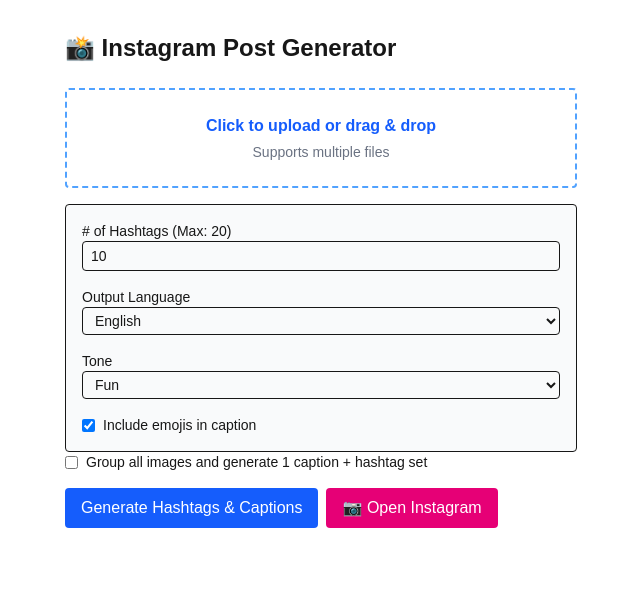
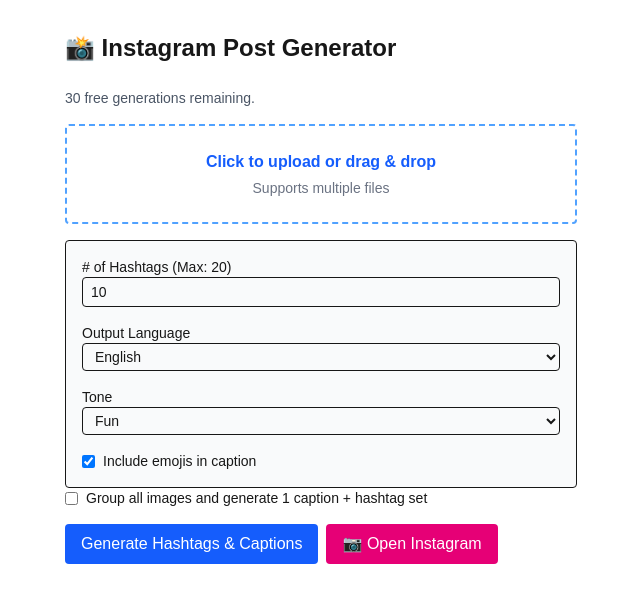
Before and after one commit to jmgtheworld/hashtag-generator, a Next.js app: page / in a window 1280 px wide. Shown: the top 602 px of the page, without its empty margins (319-959 px from the left). Built offline with nearby package versions, Linux system fonts and the light colour scheme.

Commit message:
new updates with max limit

```diff
--- a/app/page.tsx
+++ b/app/page.tsx
@@ -1,6 +1,11 @@
 "use client";
 
-import { useState } from "react";
+import { useState, useEffect } from "react";
+import { toast } from "react-toastify";
+
+import "react-toastify/dist/ReactToastify.css";
+
+import { ToastContainer } from "react-toastify";
 import ImageUploader from "./components/ImageUploader";
 
 export default function Home() {
@@ -22,6 +27,21 @@
   const [language, setLanguage] = useState("English"); // Default to English
   const [editableResults, setEditableResults] = useState<string[]>([]);
   const [cancelMessage, setCancelMessage] = useState(false);
+  const [usageCount, setUsageCount] = useState(() => {
+    if (typeof window !== "undefined") {
+      const stored = localStorage.getItem("usageCount");
+      return stored ? parseInt(stored, 10) : 0;
+    }
+    return 0;
+  });
+
+  const MAX_USAGE = 30; // or any number you want
+
+  useEffect(() => {
+    if (typeof window !== "undefined") {
+      localStorage.setItem("usageCount", usageCount.toString());
+    }
+  }, [usageCount]);
 
   const handleCancel = () => {
     if (abortController) {
@@ -36,6 +56,32 @@
   };
 
   const handleGenerate = async () => {
+    if (usageCount >= MAX_USAGE) {
+      toast.error("⚠️ You&#39;ve reached the limit of free generations.");
+      return;
+    }
+
+    if (images.length === 0) {
+      toast.error("🚫 Please upload at least one image before generating.");
+      return;
+    }
+
+    if (images.length === 0) {
+      toast.error("Upload at least one image!", {
+        theme: "dark", // or "colored", "light"
+        style: {
+          borderRadius: "10px",
+          background: "#dc2626",
+          color: "#fff",
+        },
+      });
+      return;
+    }
+    if (!tone || tone.trim() === "") {
+      toast.error("Please enter a tone.");
+      return;
+    }
+
     setLoading(true);
     const newResults: { urls: string[]; caption: string; hashtags: string }[] =
       [];
@@ -97,12 +143,11 @@
         });
       }
     }
-    console.log("newResults", newResults);
     setResults(newResults);
     setEditableResults(
       newResults.map((item) => `${item.caption}\n\n${item.hashtags}`)
     );
-
+    setUsageCount((prev) => prev + 1); // 🔼 Increment here
     setLoading(false);
   };
 
@@ -111,9 +156,12 @@
       <div className="flex justify-between items-center mb-6">
         <h1 className="text-2xl font-bold">📸 Instagram Post Generator</h1>
       </div>
+      <div className="text-sm text-gray-600 mb-4">
+        {MAX_USAGE - usageCount} free generations remaining.
+      </div>
 
       <ImageUploader onImagesChange={setImages} />
-      {images.length > 0 && results.length === 0 && (
+      {images.length > 0 && (
         <div className="mt-4 grid grid-cols-2 gap-4">
           {images.map((url, i) => (
             <div key={i} className="relative group">
@@ -180,7 +228,17 @@
             <option value="witty">Witty</option>
             <option value="motivational">Motivational</option>
             <option value="casual">Casual</option>
+            <option value="custom">Other (Custom)</option>
           </select>
+
+          {tone === "custom" && (
+            <input
+              type="text"
+              placeholder="Enter your own tone..."
+              onChange={(e) => setTone(e.target.value.trim())}
+              className="mt-2 w-full border px-2 py-1 rounded text-sm"
+            />
+          )}
         </div>
 
         <div className="flex items-center gap-2">
@@ -247,6 +305,7 @@
           📷 Open Instagram
         </a>
       </div>
+      <ToastContainer position="top-center" autoClose={2000} />
 
       {loading ? (
         <div className="mt-10 flex justify-center items-center">
--- a/package.json
+++ b/package.json
@@ -16,6 +16,7 @@
     "openai": "^5.6.0",
     "react": "^19.0.0",
     "react-dom": "^19.0.0",
+    "react-toastify": "^11.0.5",
     "uploadthing": "^7.7.2"
   },
   "devDependencies": {
```
Also changed, not shown: 1 other file (tests, documents, lock files or other folders).
